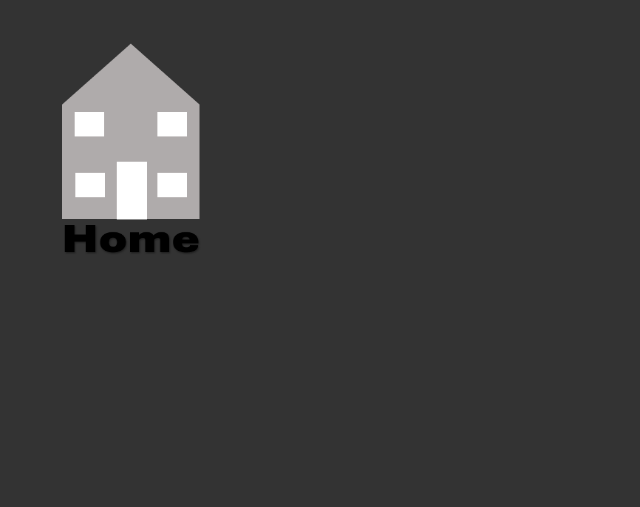
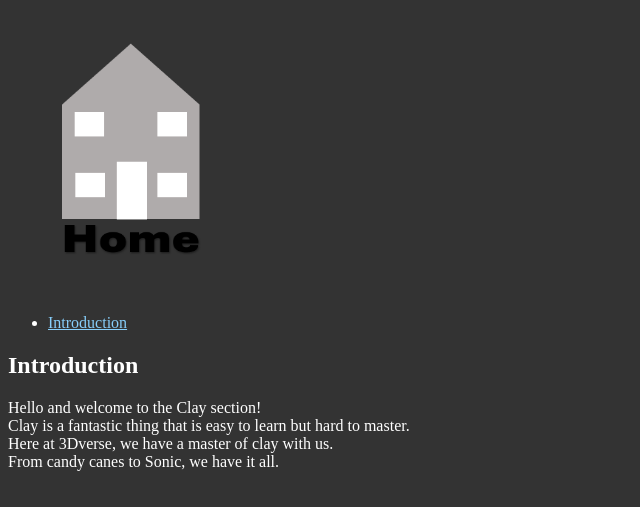
Before and after one commit to The3Dverse/the3dverse, a plain HTML site: page Clay.html in a window 1280 px wide. Shown: the part 79-586 px from the top of the page, without its empty margins (0-640 px from the left). Drawn offline with Linux system fonts and the light colour scheme.

Commit message:
Add files via upload

```diff
--- a/Clay.html
+++ b/Clay.html
@@ -15,5 +15,20 @@
 
         </ul>
         </nav>
+        <br>
+        <nav>
+            <ul>
+                <li><a href="#intro">Introduction</a></li>
+            </ul>
+        </nav>
+        <div id="intro">
+            <h2>Introduction</h2>
+
+             Hello and welcome to the Clay section!<br>
+             Clay is a fantastic thing that is easy to learn but hard to master.<br>
+             Here at 3Dverse, we have a master of clay with us.<br>
+             From candy canes to Sonic, we have it all.<br>
+
+        </div>
     </body>
 </html>
```
Also changed, not shown: 3D_printsV2.html (+1 -0 lines).
